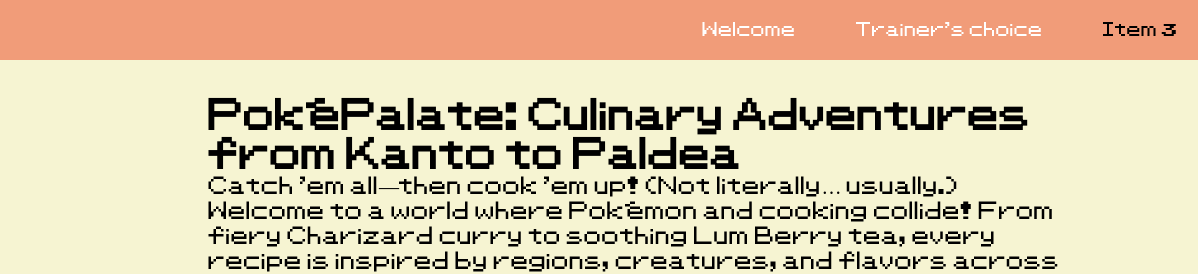
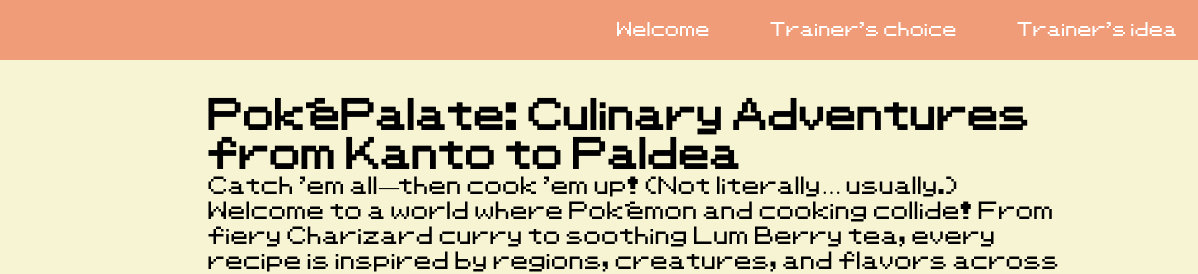
Before and after one commit to janinge-kodehode/project-3, a plain HTML site: page index.html in a window 1280 px wide. Shown: the top 274 px of the page, 82-1280 px from the left. Drawn offline with Linux system fonts and the light colour scheme.

Commit message:
whoopsiebanana

```diff
--- a/index.html
+++ b/index.html
@@ -15,7 +15,7 @@
         </li>
         <li class="navLeft"><a href="#articleOne">Welcome</a></li>
         <li class="navLeft"><a href="#articleFive">Trainer's choice</a></li>
-        <li class="navLeft">Item 3</li>
+        <li class="navLeft"><a href="#articleSeven">Trainer's idea</a></li>
       </nav>
     </header>
     <main>
```
